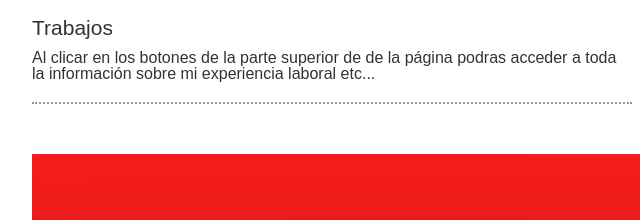
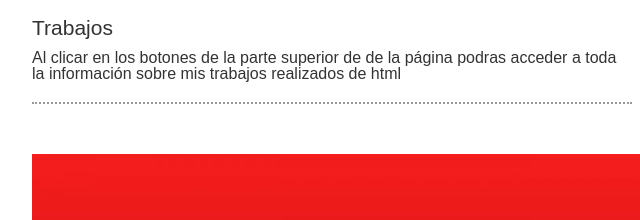
Before and after one commit to SechMaroto/Portfolio, a plain HTML site: page paginas/index.html in a window 1280 px wide. Shown: the part 512-732 px from the top of the page, 108-748 px from the left. Drawn offline with Linux system fonts and the light colour scheme.

Commit message:
21/02/2025 - v.0.0.0 - plovillos - Prueba

```diff
--- a/paginas/index.html
+++ b/paginas/index.html
@@ -44,7 +44,7 @@
 			</article>
 			<article>
 				<h2>Trabajos</h2>
-				<p>Al clicar en los botones de la parte superior de de la página podras acceder a toda la información sobre mi experiencia laboral etc...</p>
+				<p>Al clicar en los botones de la parte superior de de la página podras acceder a toda la información sobre mis trabajos realizados de html</p>
 			</article>
 		</main>
 	</section>
```
